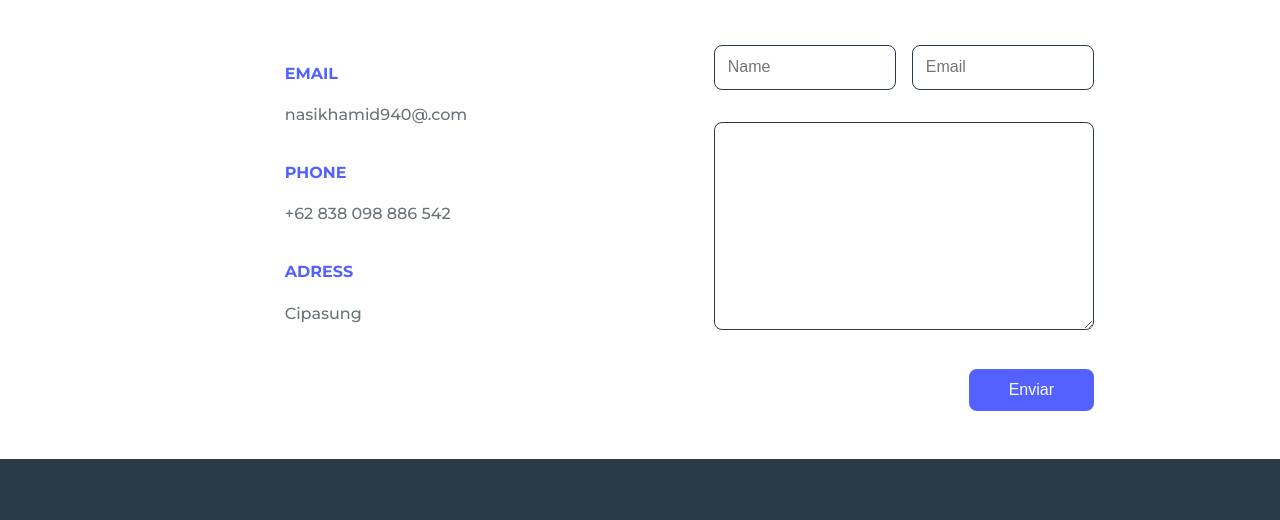
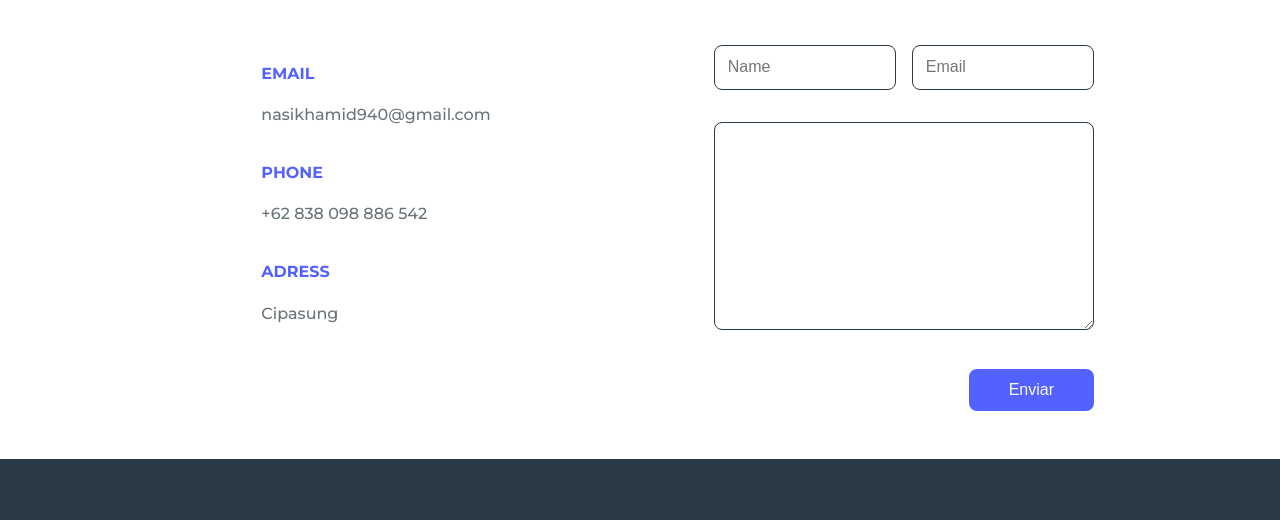
Before and after one commit to Nasik123908/Portofolio, a plain HTML site: page index.html in a window 1280 px wide. Shown: the part 2842-3362 px from the top of the page. Drawn offline with nearby package versions, Linux system fonts and the light colour scheme.

Commit message:
Update index.html

```diff
--- a/index.html
+++ b/index.html
@@ -149,7 +149,7 @@ Saya adalah mahasiswa aktif jurusan Sistem Informasi di Universitas Kuningan.
         <div class="contact__container bd-grid">
           <div class="contact__info">
             <h3 class="contact__subtitle">EMAIL</h3>
-            <span class="contact__text">nasikhamid940@.com</span>
+            <span class="contact__text">nasikhamid940@gmail.com</span>
 
             <h3 class="contact__subtitle">PHONE</h3>
             <span class="contact__text">+62 838 098 886 542</span>
```
